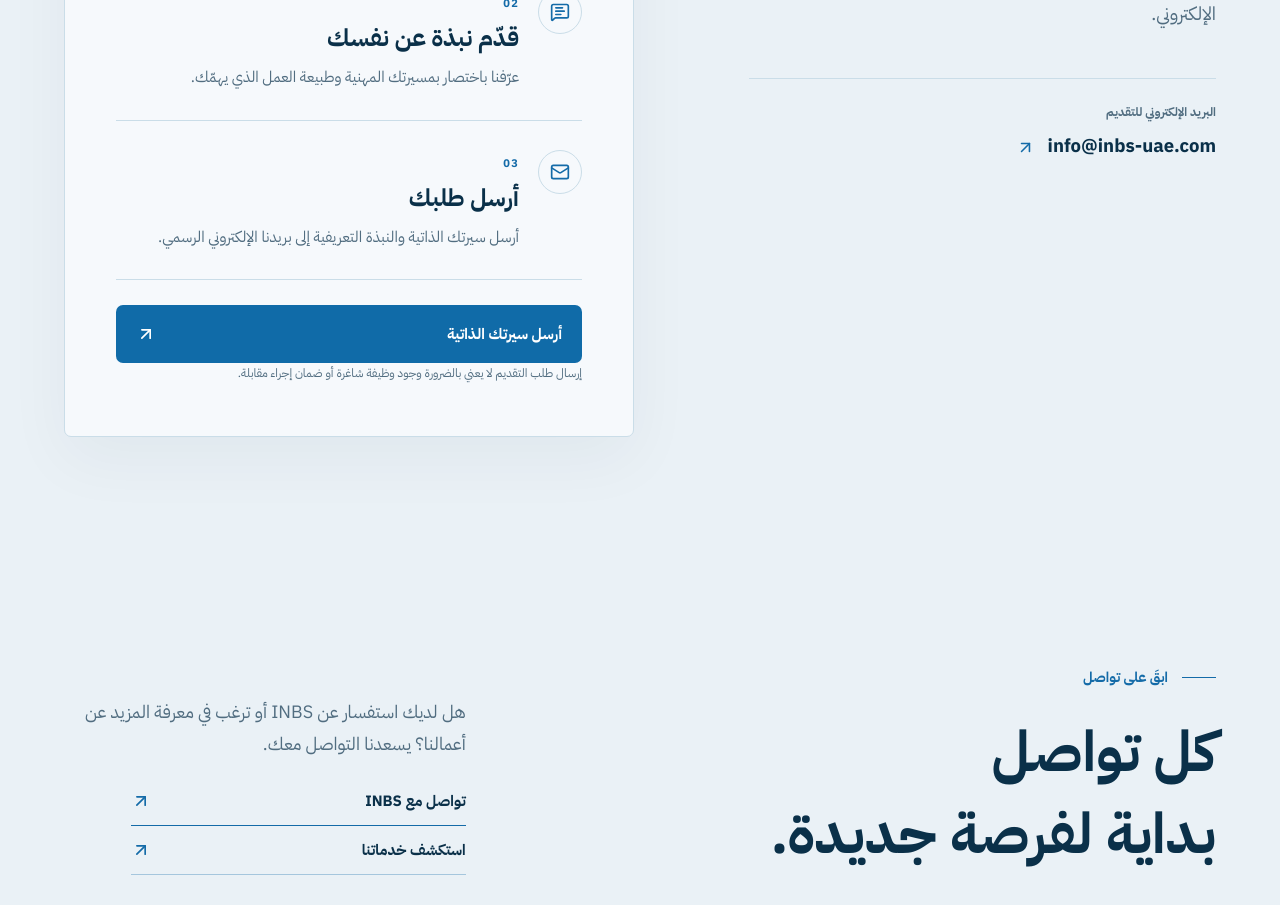
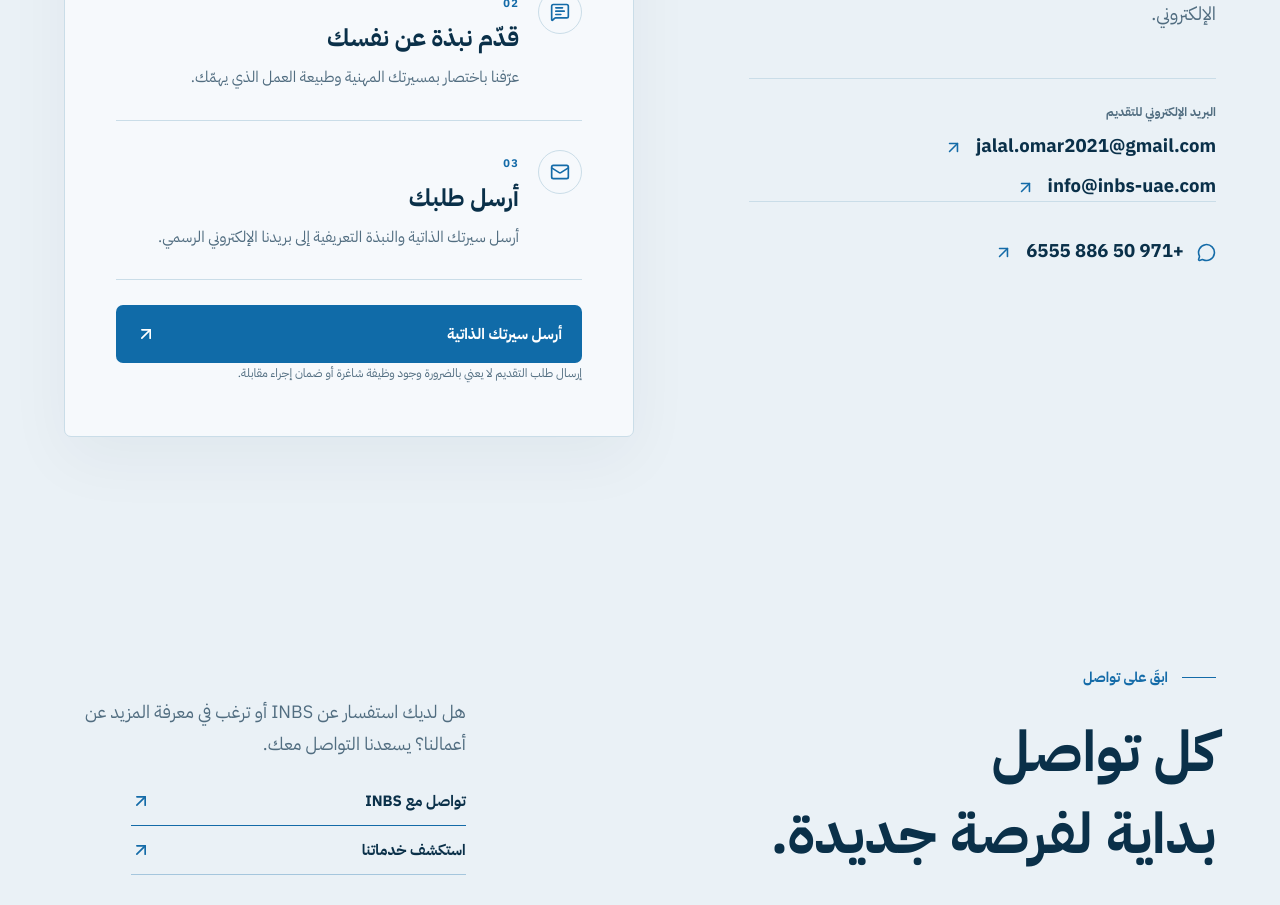
Before and after one commit to Bashar-alJabi/inbs-website, a Next.js app: page /ar/careers in a window 1280 px wide. Shown: the part 2020-2925 px from the top of the page. Built offline with nearby package versions, Linux system fonts and the light colour scheme; no server answers.

Commit message:
refine(careers): application contacts, heading spacing and distinct Apply surface

```diff
--- a/src/components/careers/careers-apply.tsx
+++ b/src/components/careers/careers-apply.tsx
@@ -1,4 +1,4 @@
-import { ArrowUpRight, FileText, Mail, MessageSquareText } from 'lucide-react';
+import { ArrowUpRight, FileText, Mail, MessageCircle, MessageSquareText } from 'lucide-react';
 import { Reveal } from '@/components/shared/reveal';
 import { careersPageContent } from '@/content/careers-page';
 import { companyContact } from '@/content/contact';
@@ -14,7 +14,11 @@ export function CareersApply({ locale }: { locale: Locale }) {
     { title:t.applyStepThree, description:t.applyStepThreeText },
   ];
   const subject = locale === 'ar' ? 'طلب توظيف - INBS' : 'Career application - INBS';
-  const mailto = `${companyContact.emailHref}?subject=${encodeURIComponent(subject)}`;
+  const applicationEmail = companyContact.emails.find(email => email.kind === 'additional')!;
+  const officialEmail = companyContact.emails.find(email => email.kind === 'official')!;
+  const mobile = companyContact.phones.find(phone => phone.kind === 'mobile')!;
+  const mailto = `${applicationEmail.href}?subject=${encodeURIComponent(subject)}`;
+  const whatsappHref = `https://wa.me/${mobile.href.replace(/\D/g, '')}`;
 
   return (
     <section className="inbs-careers-apply" id="careers-apply" aria-labelledby="inbs-careers-apply-title">
@@ -25,7 +29,14 @@ export function CareersApply({ locale }: { locale: Locale }) {
           <p className="inbs-careers-apply-lead">{t.applyLead}</p>
           <div className="inbs-careers-apply-address">
             <span>{t.applyEmailLabel}</span>
-            <a href={mailto}>{companyContact.email}<ArrowUpRight size={19} aria-hidden="true"/></a>
+            <a href={mailto}>{applicationEmail.label}<ArrowUpRight size={19} aria-hidden="true"/></a>
+            <a href={officialEmail.href}>{officialEmail.label}<ArrowUpRight size={19} aria-hidden="true"/></a>
+          </div>
+          <div className="inbs-careers-apply-address inbs-careers-apply-whatsapp">
+            <span>{t.applyWhatsappLabel}</span>
+            <a href={whatsappHref} target="_blank" rel="noopener noreferrer">
+              <MessageCircle size={19} aria-hidden="true"/>{mobile.label}<ArrowUpRight size={19} aria-hidden="true"/>
+            </a>
           </div>
         </Reveal>
         <div className="inbs-careers-apply-panel">
```
